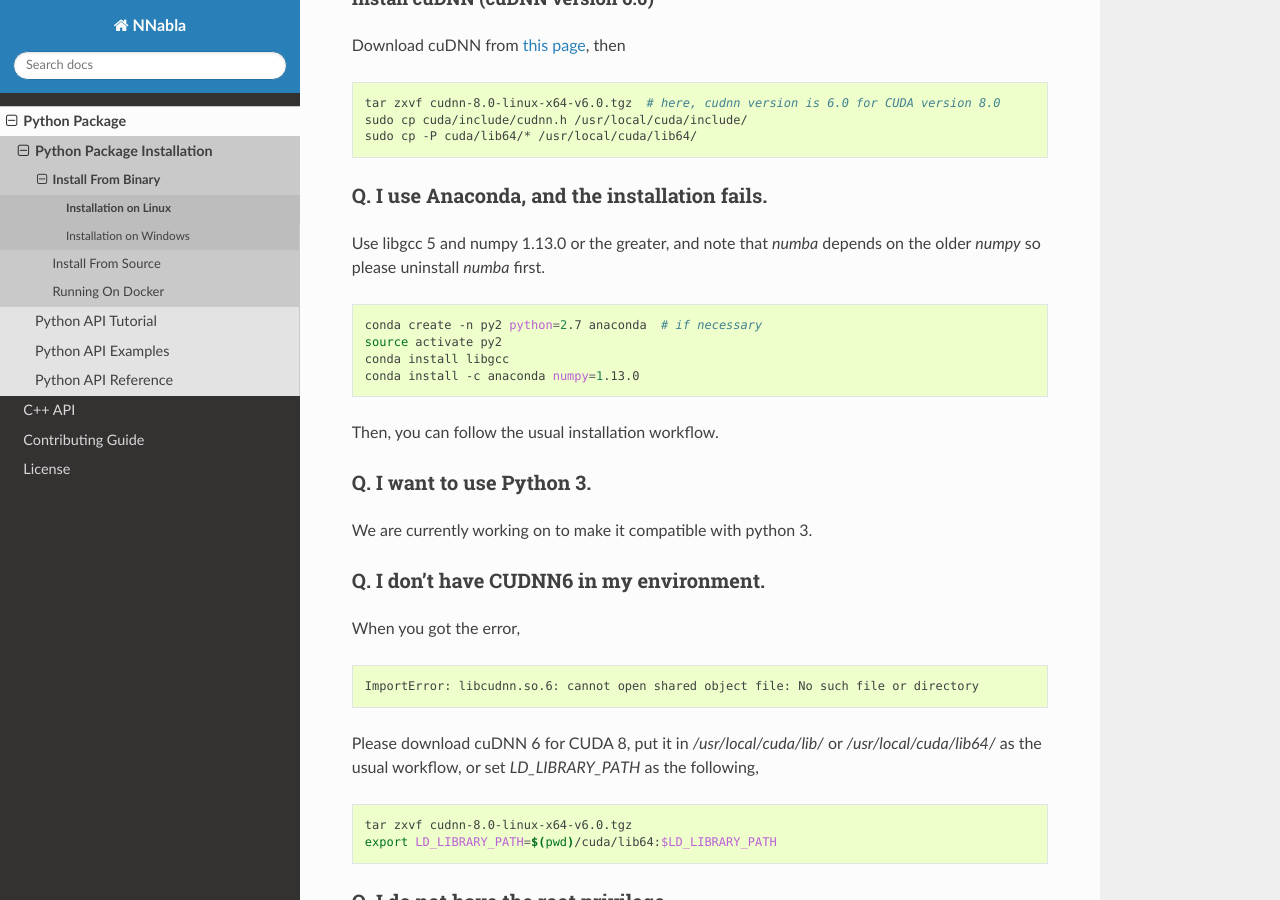
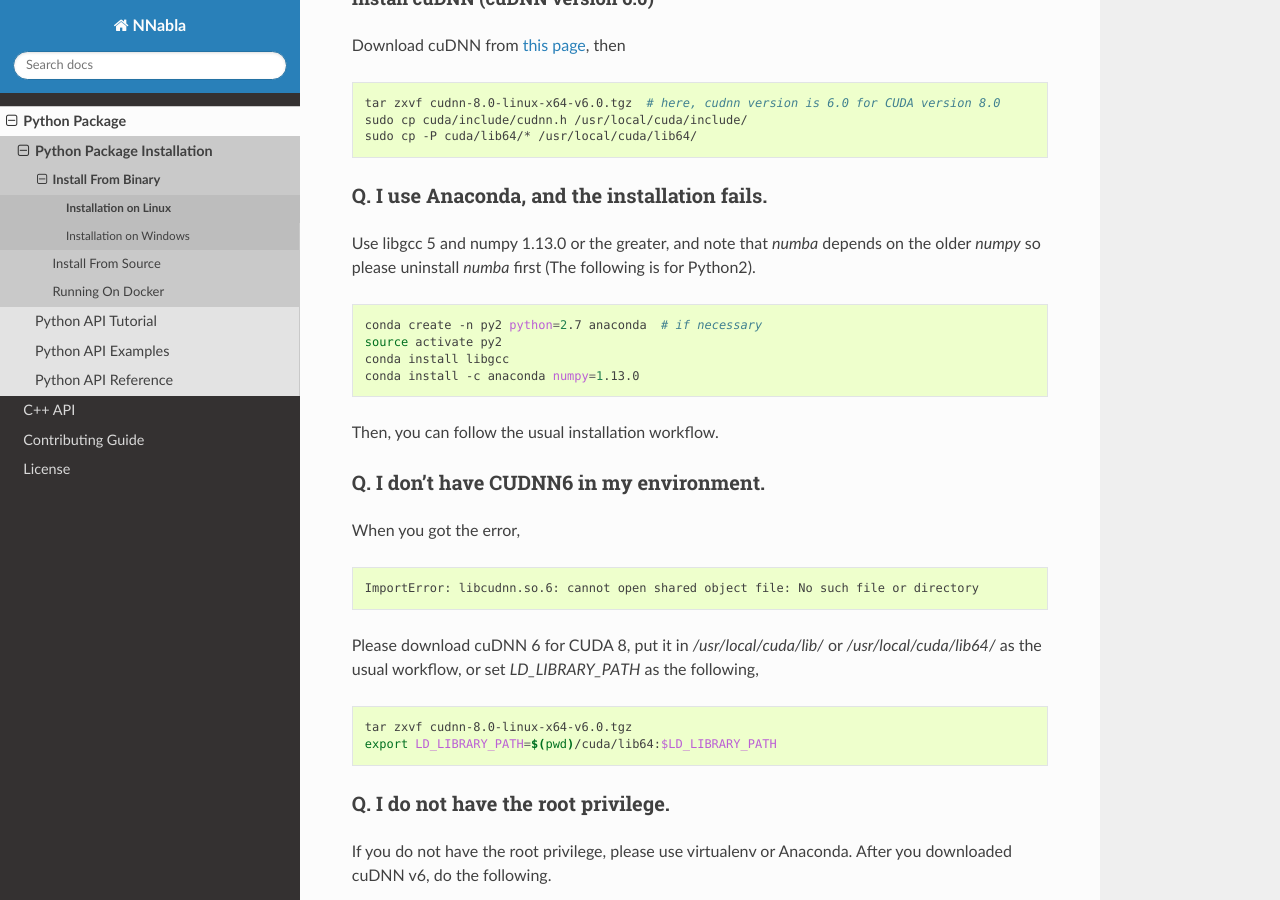
Before and after one commit to sony/nnabla, a Sphinx documentation site: the page built from doc/python/install_on_linux.rst, in a window 1280 px wide and 900 px high, scrolled down 2016 px. Built offline with Sphinx 7.4.7 and the Read the Docs theme 2.0.0, drawn with Linux system fonts in a browser that asks for light colours; the version number could not be read and is left out; some of the changed text lies outside the part shown.

Commit message:
Update Documentation
Python3 Tutorial

```diff
--- a/doc/python.rst
+++ b/doc/python.rst
@@ -1,7 +1,7 @@
 Python Package
 ==============
 
-The Python API built on top of our C++11 core maximizes the flexibility of the design of neural networks , and encourages fast prototyping and experimentation.
+The Python API built on top of our C++11 core maximizes the flexibility of the design of neural networks , and encourages fast prototyping and experimentation. NNabla works on both Python>=2.7 and Python>=3.5.
 
 .. toctree::
     :maxdepth: 1
--- a/doc/python/install_on_linux.rst
+++ b/doc/python/install_on_linux.rst
@@ -124,7 +124,7 @@ Download cuDNN from `this page <https://developer.nvidia.com/cudnn>`_, then
 Q. I use Anaconda, and the installation fails.
 ^^^^^^^^^^^^^^^^^^^^^^^^^^^^^^^^^^^^^^^^^^^^^^
 
-Use libgcc 5 and numpy 1.13.0 or the greater, and note that `numba` depends on the older `numpy` so please uninstall `numba` first.
+Use libgcc 5 and numpy 1.13.0 or the greater, and note that `numba` depends on the older `numpy` so please uninstall `numba` first (The following is for Python2).
 
 .. code-block:: bash
 
@@ -135,11 +135,6 @@ Use libgcc 5 and numpy 1.13.0 or the greater, and note that `numba` depends on t
 
 Then, you can follow the usual installation workflow.
 
-
-Q. I want to use Python 3.
-^^^^^^^^^^^^^^^^^^^^^^^^^^
-
-We are currently working on to make it compatible with python 3.
 
 Q. I don't have CUDNN6 in my environment.
 ^^^^^^^^^^^^^^^^^^^^^^^^^^^^^^^^^^^^^^^^^
--- a/doc/python/install_on_windows.rst
+++ b/doc/python/install_on_windows.rst
@@ -15,7 +15,7 @@ The following software are required for installation:
 
 * Required software.
 
-  * Python 2.7: PIP
+  * Python 2.7 or Python>=3.5: PIP
   * Microsoft Visual C++ 2015 Redistributable
 
 * Recommended.
```
Also changed, not shown: other parts of doc/python/install_on_linux.rst (+1 -1 lines), 4 other files.
